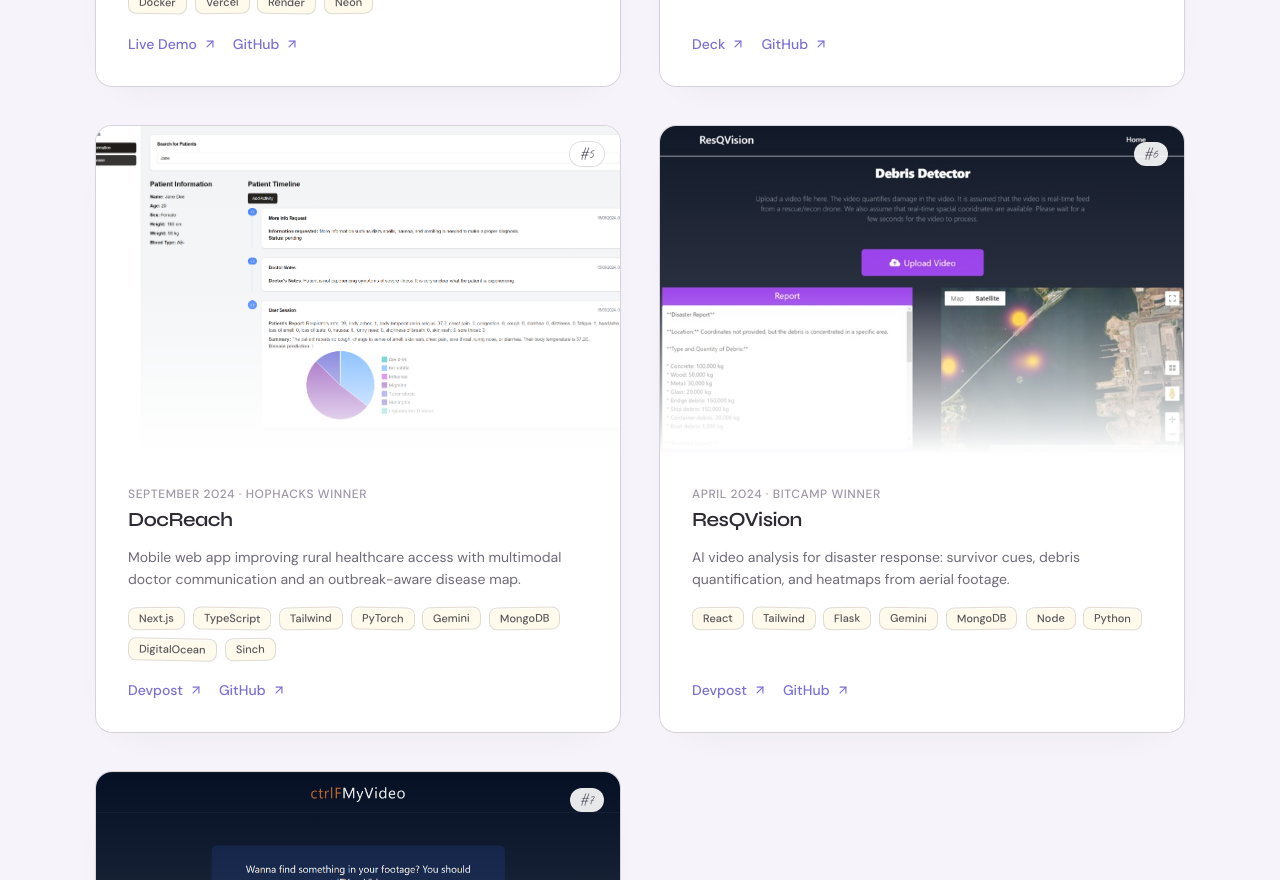
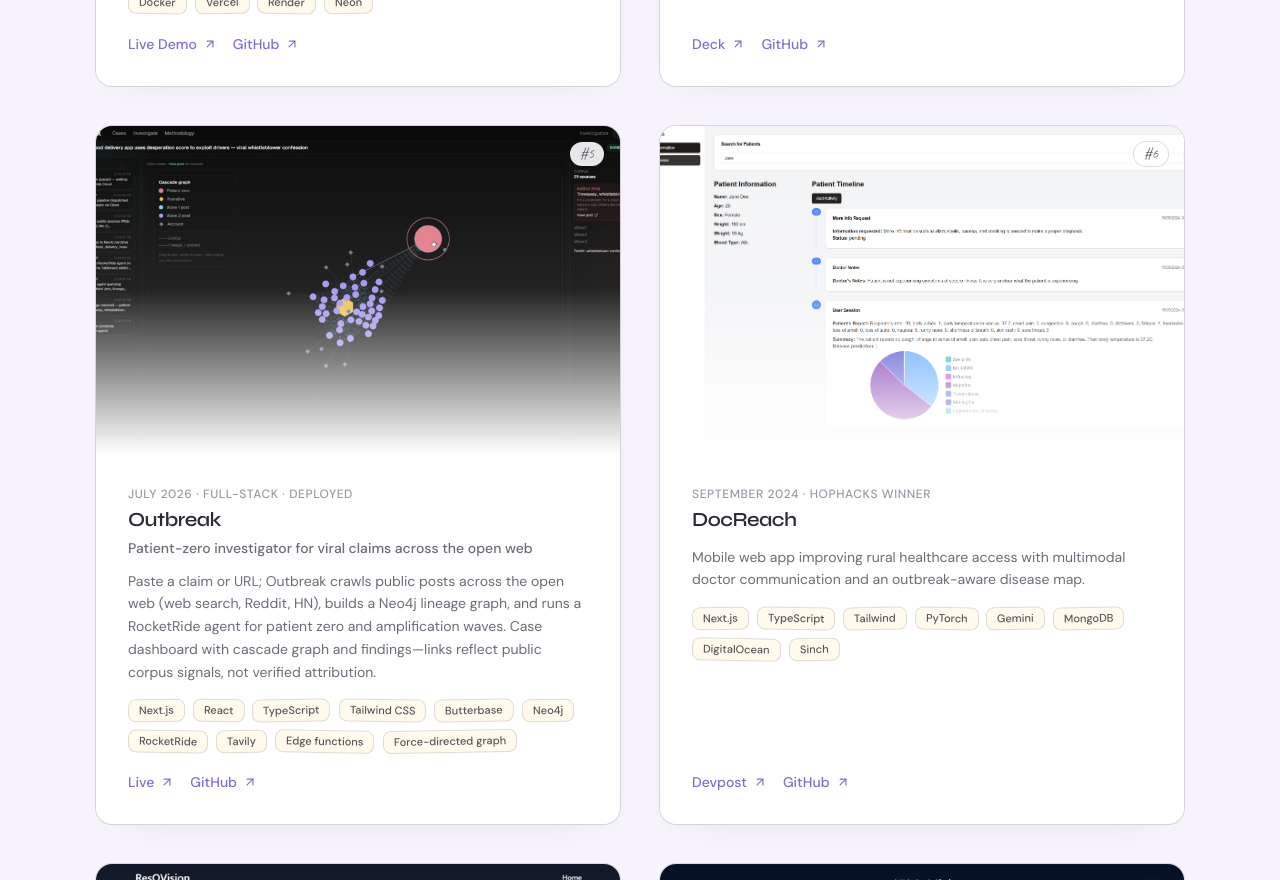
Before and after one commit to AnuraagTripathy/Portfolio, a Next.js app: page /projects in a window 1280 px wide. Shown: the part 1920-2800 px from the top of the page. Built offline with nearby package versions, Linux system fonts and the light colour scheme.

Commit message:
outbreak

```diff
--- a/src/content/projects.ts
+++ b/src/content/projects.ts
@@ -13,7 +13,7 @@
 export const projects: Project[] = [
   {
     name: "Parliavent",
-    period: "July 2026 · full-stack · deployed · most recent",
+    period: "July 2026 · full-stack · deployed",
     subtitle: "AI-refereed debate forum — every claim gets checked before it posts",
     description:
       "Debate forum where an AI judge flags unsupported claims, likely fallacies, and vague wording in drafts before they post; writers resolve each flag themselves, and anything unresolved ships as a visible public caveat. Orchestrated agents plan search queries, fetch and rank source passages, verify whether each source actually supports the claim, and escalate risky claims into a bounded deep-dive investigation. Evidence jobs run on a FastAPI + Redis queue with staged progress and a graceful sync fallback; every LLM output is schema-validated, and the AI never edits or posts for the writer.",
@@ -129,6 +129,30 @@
     ],
   },
   {
+    name: "Outbreak",
+    period: "July 2026 · full-stack · deployed",
+    subtitle: "Patient-zero investigator for viral claims across the open web",
+    description:
+      "Paste a claim or URL; Outbreak crawls public posts across the open web (web search, Reddit, HN), builds a Neo4j lineage graph, and runs a RocketRide agent for patient zero and amplification waves. Case dashboard with cascade graph and findings—links reflect public corpus signals, not verified attribution.",
+    image: "/projects/Outbreak.png",
+    tech: [
+      "Next.js",
+      "React",
+      "TypeScript",
+      "Tailwind CSS",
+      "Butterbase",
+      "Neo4j",
+      "RocketRide",
+      "Tavily",
+      "Edge functions",
+      "Force-directed graph",
+    ],
+    links: [
+      { label: "Live", href: "https://outbreak.butterbase.dev" },
+      { label: "GitHub", href: "https://github.com/AnuraagTripathy/outbreak" },
+    ],
+  },
+  {
     name: "DocReach",
     period: "September 2024 · Hophacks winner",
     description:
```
Also changed, not shown: public/projects/Outbreak.png (added).
